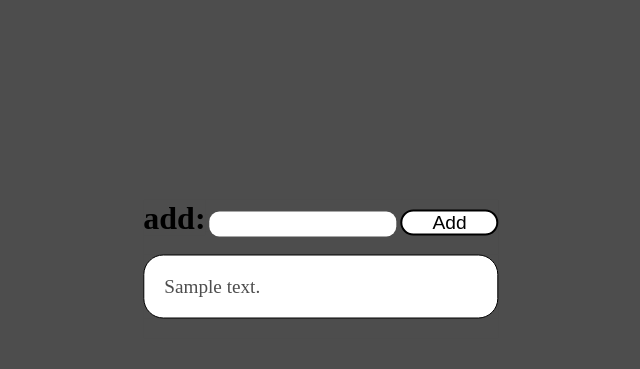
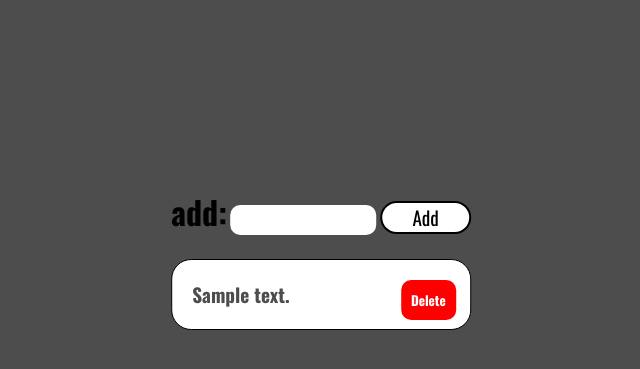
Before and after one commit to MLankaoui/DANDO, a Django app: page / in a window 1280 px wide. Shown: the part 131-500 px from the top of the page, without its empty margins (319-959 px from the left). Run offline with Django 5.2, Linux system fonts and the light colour scheme; tables that the repository leaves empty hold one stand-in row (values such as "Sample post").

Commit message:
implement delete todo, and do some styling.

```diff
--- a/static/main.css
+++ b/static/main.css
@@ -3,6 +3,7 @@
     box-sizing: border-box;
     margin: 0;
     background-color: #4d4d4d;
+    font-family: "Oswald", sans-serif;
 }
 
 .container {
@@ -38,4 +39,18 @@
     color: #4d4d4d;
     border-radius: 20px;
     margin-bottom: 20px;
+    font-weight: bolder;
 }
+.delete {
+    padding: 10px;
+    color: white;
+    border: none;
+    border-radius: 10px;
+    list-style: none;
+    position: absolute;
+    right: 5%;
+    background-color: red;
+    cursor: pointer;
+    margin-bottom: 2px;
+    font-weight: bolder;
+}
--- a/templates/assets/input.html
+++ b/templates/assets/input.html
@@ -10,7 +10,13 @@
     </form>
     <ul>
         {% for todo in todos %}
-            <li class="todos">{{ todo.content }}</li>
+            <li class="todos">
+                {{ todo.content }}
+                <form action="{% url 'delete_todo' todo.id %}" method="POST" style="display:inline;">
+                    {% csrf_token %}
+                    <button class="delete" type="submit">Delete</button>
+                </form>
+            </li>
         {% endfor %}
     </ul>
 {% endblock content %}
--- a/templates/index.html
+++ b/templates/index.html
@@ -6,6 +6,9 @@
     <meta name="viewport" content="width=device-width, initial-scale=1.0">
     <title>DANDO</title>
     <link rel="stylesheet" href="{% static 'main.css' %}">
+    <link rel="preconnect" href="https://fonts.googleapis.com">
+    <link rel="preconnect" href="https://fonts.gstatic.com" crossorigin>
+    <link href="https://fonts.googleapis.com/css2?family=Oswald:wght@200..700&display=swap" rel="stylesheet">
 </head>
 <body>
     <div class="container">
--- a/todo/urls.py
+++ b/todo/urls.py
@@ -1,6 +1,7 @@
 from django.urls import path
-from todo.views import home
+from todo.views import home, delete
 
 urlpatterns = [
     path('', home, name='home'),
+    path('delete/<int:todo_id>/', delete, name='delete_todo')
 ]
--- a/todo/views.py
+++ b/todo/views.py
@@ -1,4 +1,4 @@
-from django.shortcuts import redirect, render
+from django.shortcuts import redirect, render, get_object_or_404
 from todo.models import Todos
 
 
@@ -16,3 +16,11 @@ def home(request):
         "todos": Todos.objects.all()
     }
     return render(request, 'index.html', context)
+
+
+def delete(request, todo_id):
+
+    if request.method == 'POST':
+        todo = get_object_or_404(Todos, id=todo_id)
+        todo.delete()
+        return redirect('home')
```
